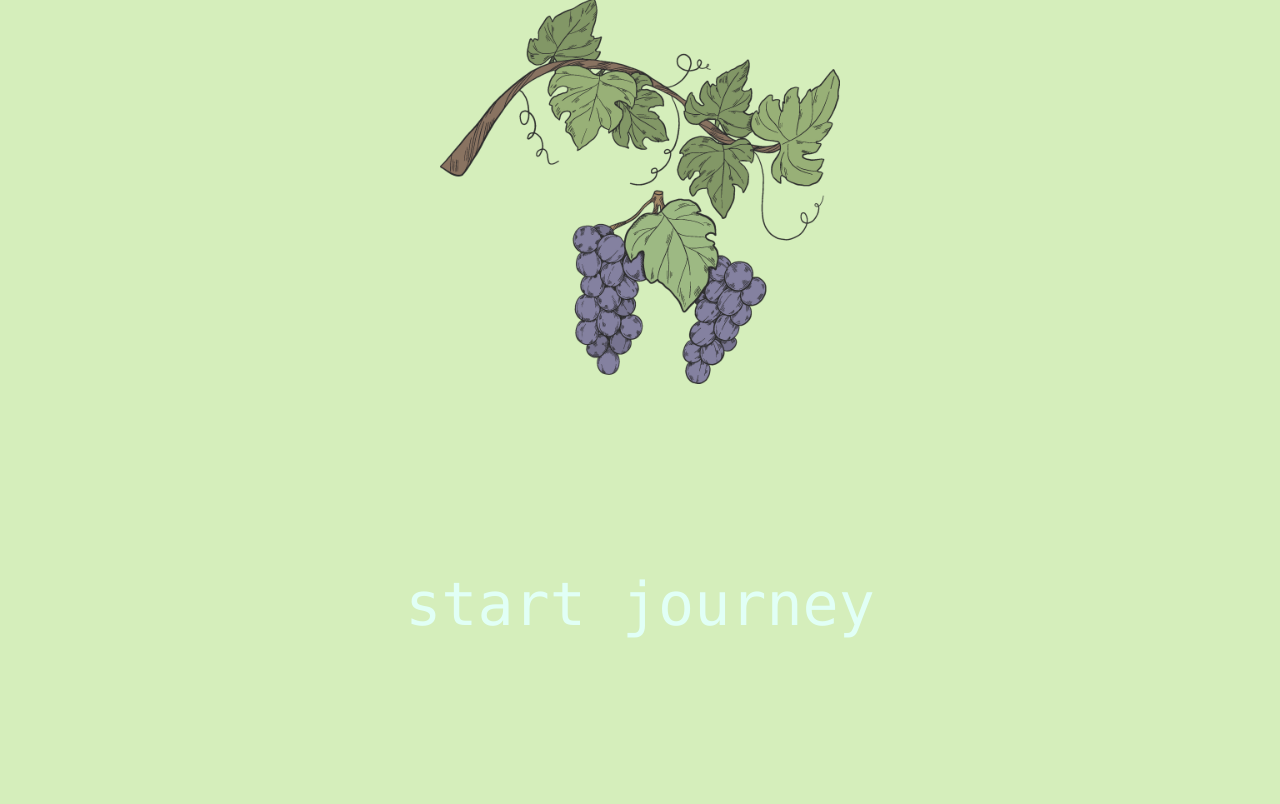
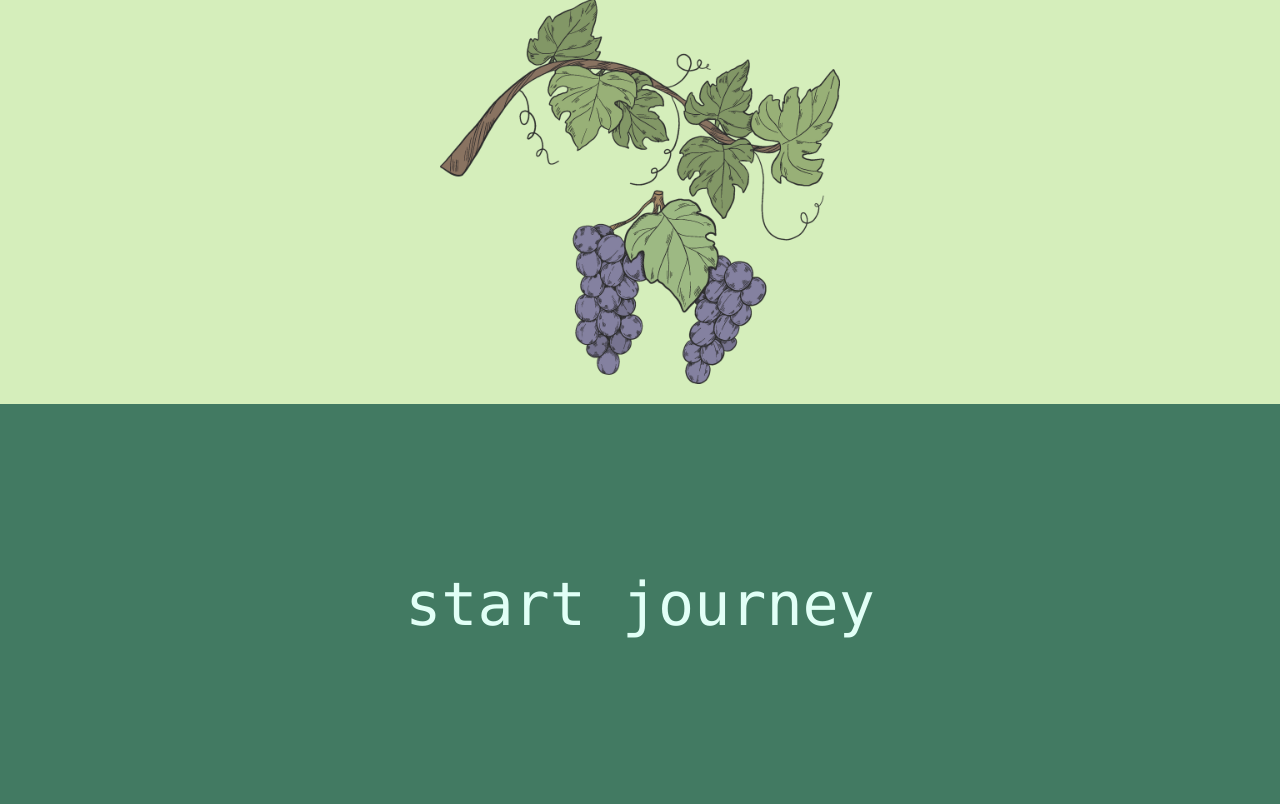
Before and after one commit to chrisprof/vhab, a Flask app: page / in a window 1280 px wide. Shown: the part 3185-3989 px from the top of the page. Run offline with Flask 2, Linux system fonts and the light colour scheme; some libraries are stand-ins or nearby versions.

Commit message:
optional journey button change
the background color change feels too sudden and suprising so i think we should just at least have a background beforehand

```diff
--- a/website/static/css/style.css
+++ b/website/static/css/style.css
@@ -159,7 +159,7 @@ body {
   margin-bottom: auto;
   text-decoration: none;
   color: rgb(225, 255, 246);
-  background: none;
+  background-color: #427a62;
   padding: 1.2rem 2.4rem;
   border: none;
   transition: all 0.3s;
@@ -168,7 +168,7 @@ body {
 
 #journey-btn:hover,
 #journey-btn:active {
-  background-color: #7fc8a9;
+  background-color: rgb(39, 71, 57);
   color: white;
 }
 
```
